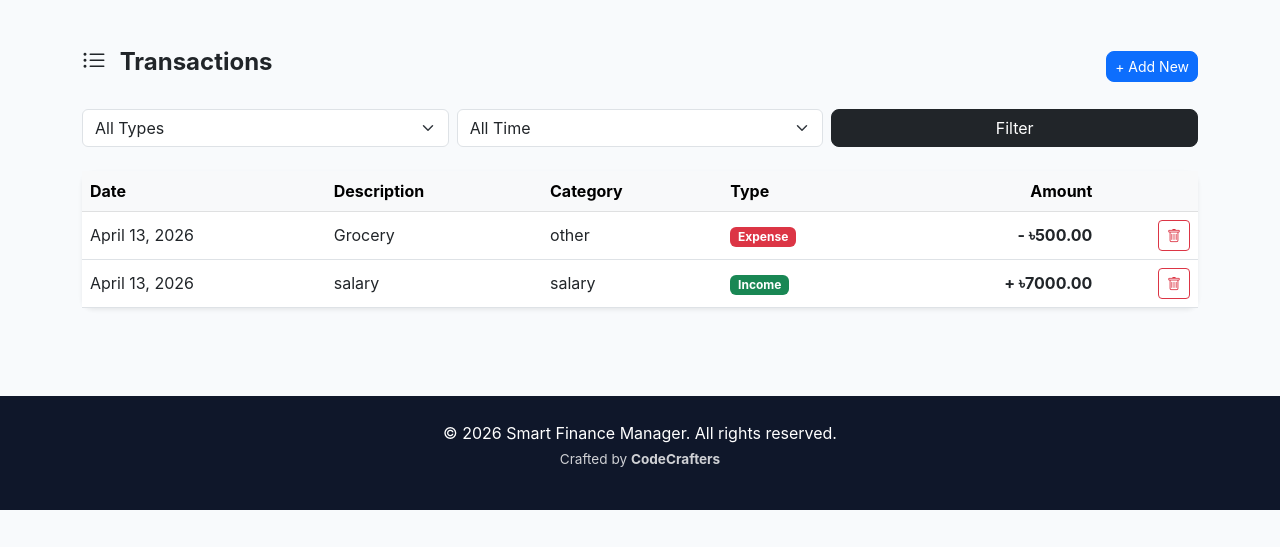
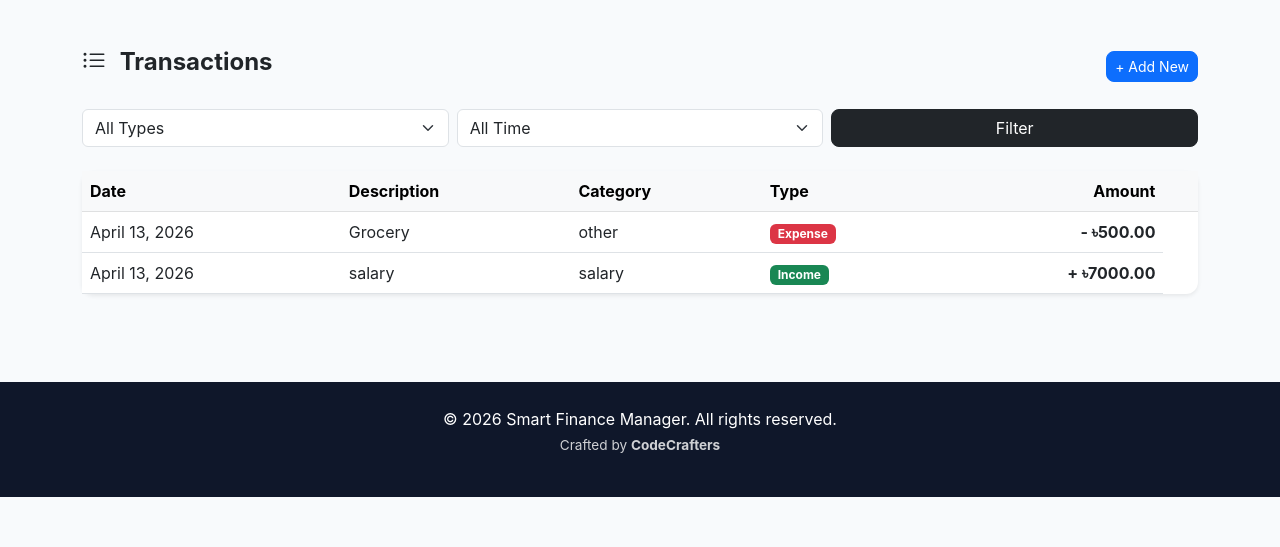
Before and after one commit to rakiburraj/smart_finance_practice, a Django app: template templates/individuals/transaction_list.html in a window 1280 px wide. Shown: the part 65-612 px from the top of the page. Run offline with Django 5.2, Linux system fonts and the light colour scheme; the template is opened without the code that fills it: values that come from a table or form of the project are taken from there, others are empty; data comes from the database, SQL or seed files in the repository; both versions use the stored data as it was after the commit.

Commit message:
Update in dashboard

```diff
--- a/templates/individuals/transaction_list.html
+++ b/templates/individuals/transaction_list.html
@@ -82,12 +82,7 @@
               ৳{{ txn.amount }}
             </td>
 
-            <td class="text-end">
-              <a href="{% url 'individuals:delete_transaction' txn.pk %}"
-                 class="btn btn-sm btn-outline-danger">
-                <i class="bi bi-trash"></i>
-              </a>
-            </td>
+
 
           </tr>
           {% endfor %}
```
Also changed, not shown: db.sqlite3.
